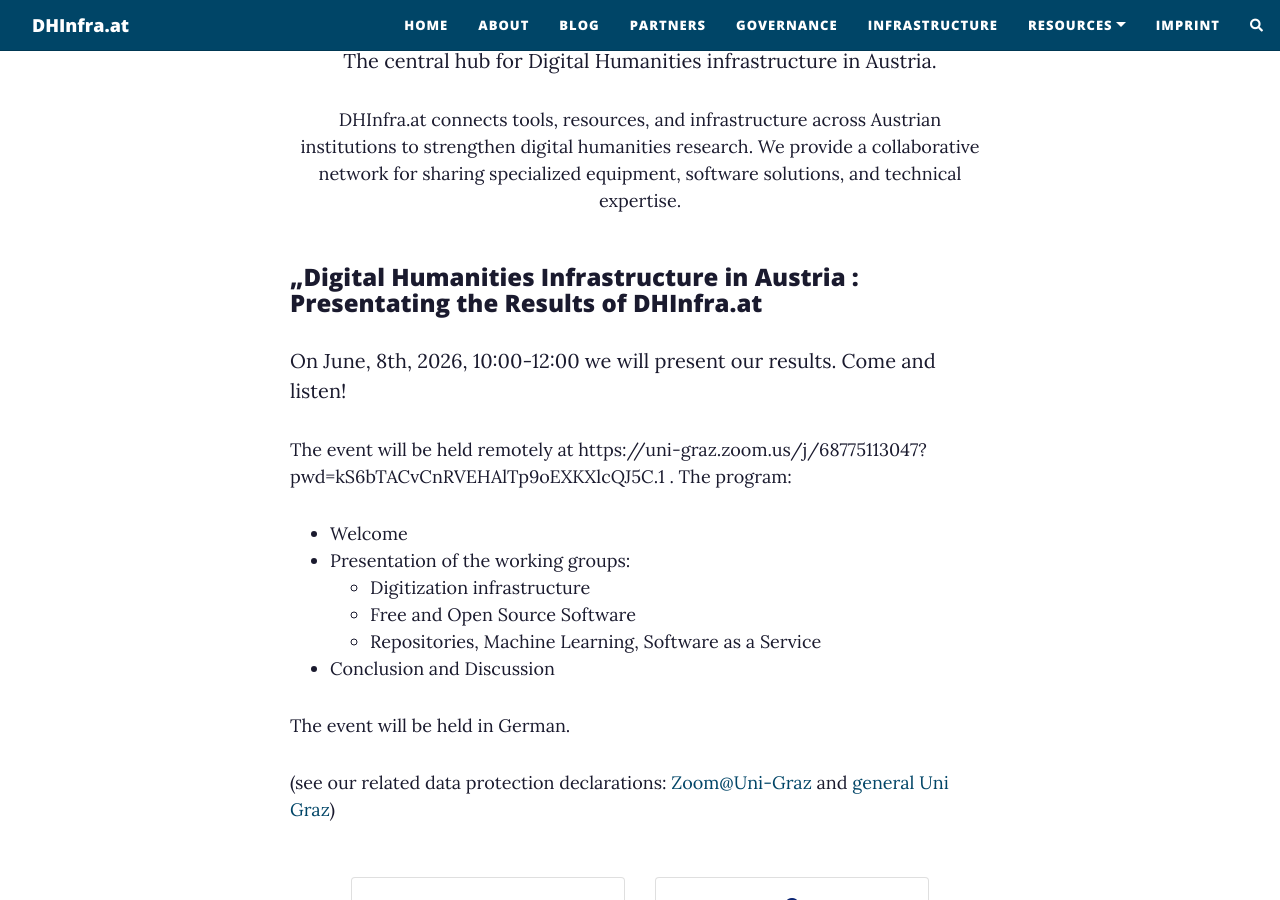
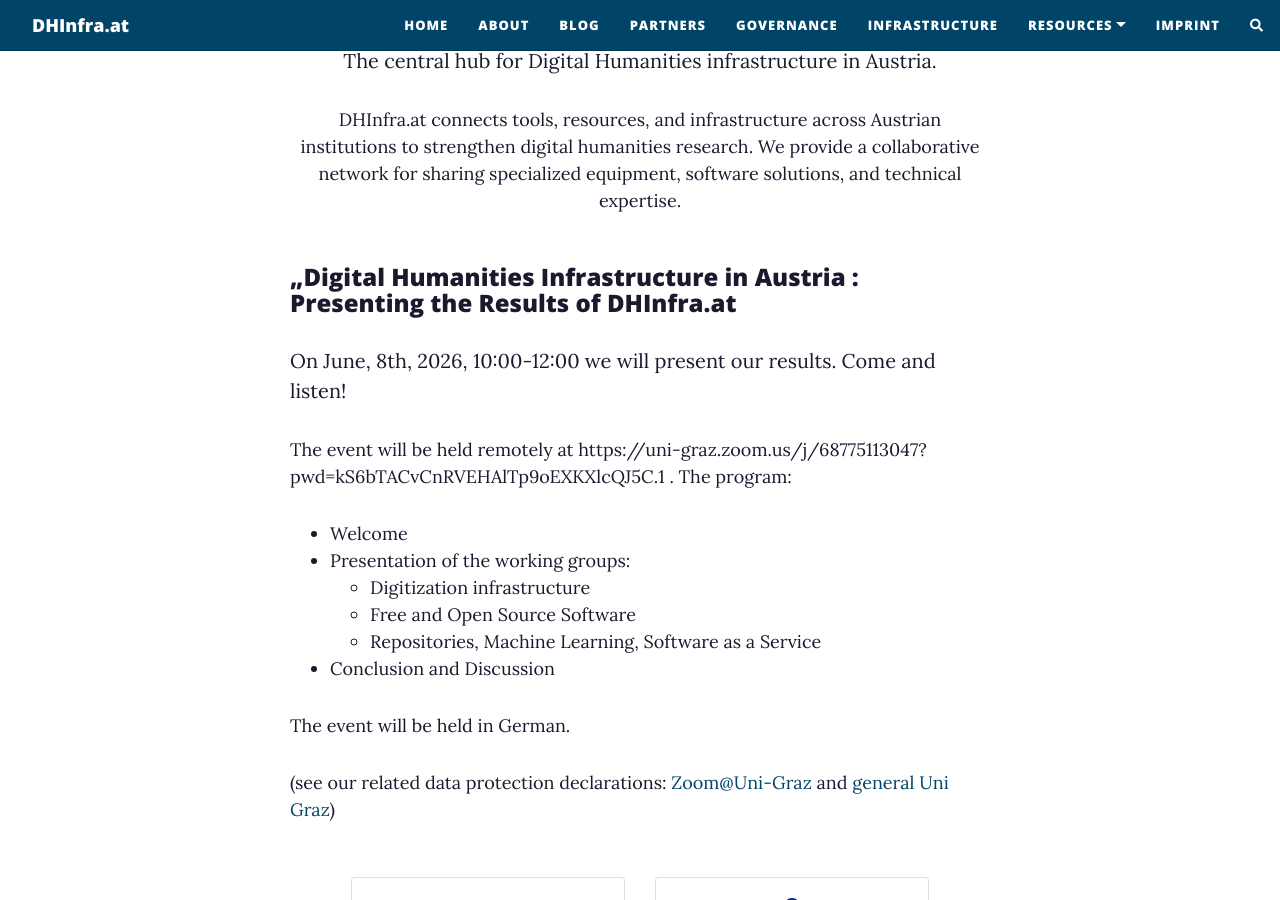
Before and after one commit to dhinfra-at/dhinfra-at.github.io, a Jekyll site: the page built from index.html, in a window 1280 px wide and 900 px high, scrolled down 319 px. Built offline with Jekyll 4.4.1, drawn with Linux system fonts in a browser that asks for light colours; the list of posts is cut into pages by our own code; comment, search, counter and statistics services are not loaded.

Commit message:
Aktualisieren von index.html

```diff
--- a/index.html
+++ b/index.html
@@ -59,7 +59,7 @@ subtitle: Digital Humanities Infrastructure in Austria
 
   <div class="row" id="presentation2026-06-08">
     <div class="col-12">
-      <h3>„Digital Humanities Infrastructure in Austria : Presentating the Results of DHInfra.at</h3>
+      <h3>„Digital Humanities Infrastructure in Austria : Presenting the Results of DHInfra.at</h3>
       <p class="lead">On <emph>June, 8th, 2026, 10:00-12:00</emph> we will present our results. Come and listen!</p>
       <p>The event will be held remotely at https://uni-graz.zoom.us/j/68775113047?pwd=kS6bTACvCnRVEHAlTp9oEXKXlcQJ5C.1 . The program:</p>
       <ul>
```
